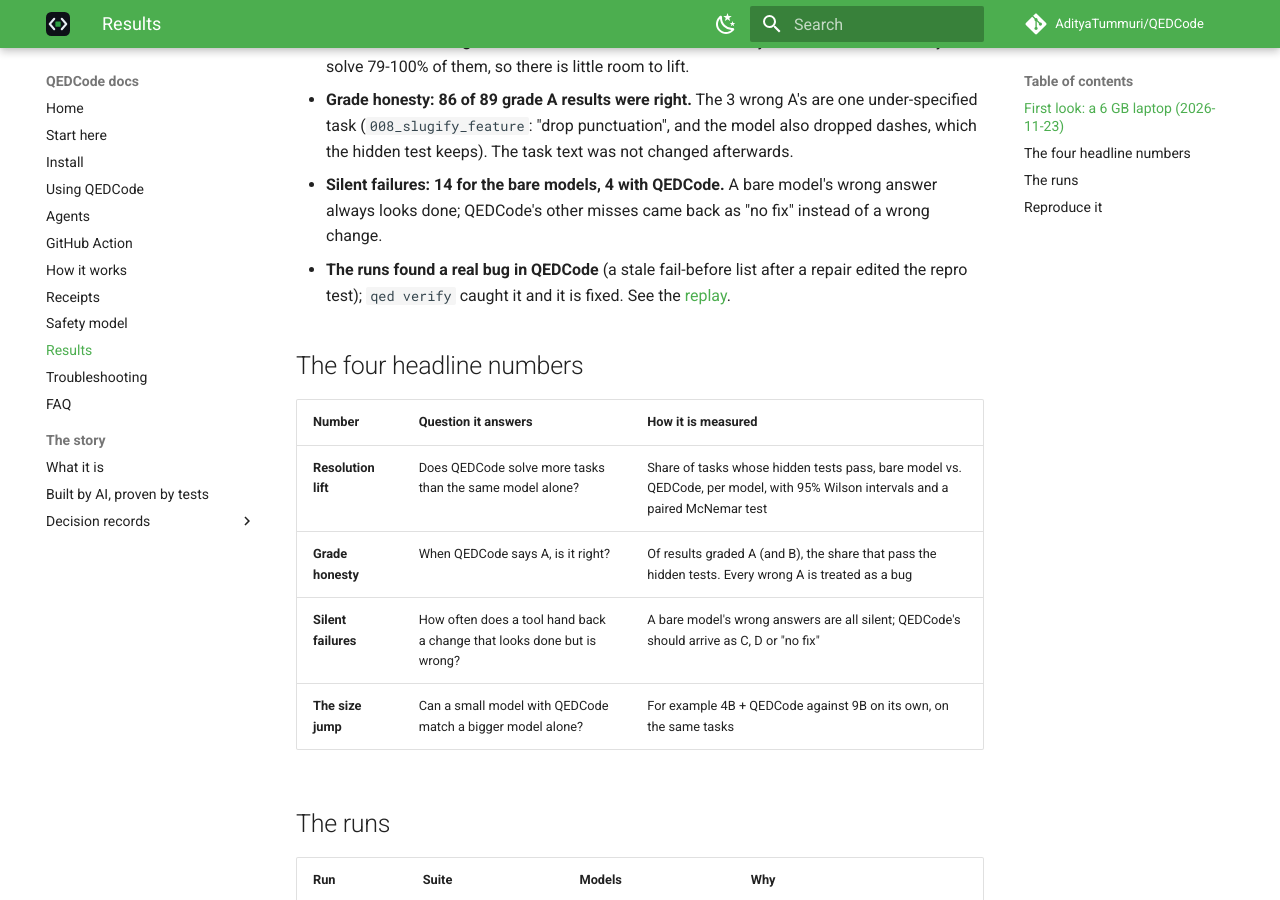
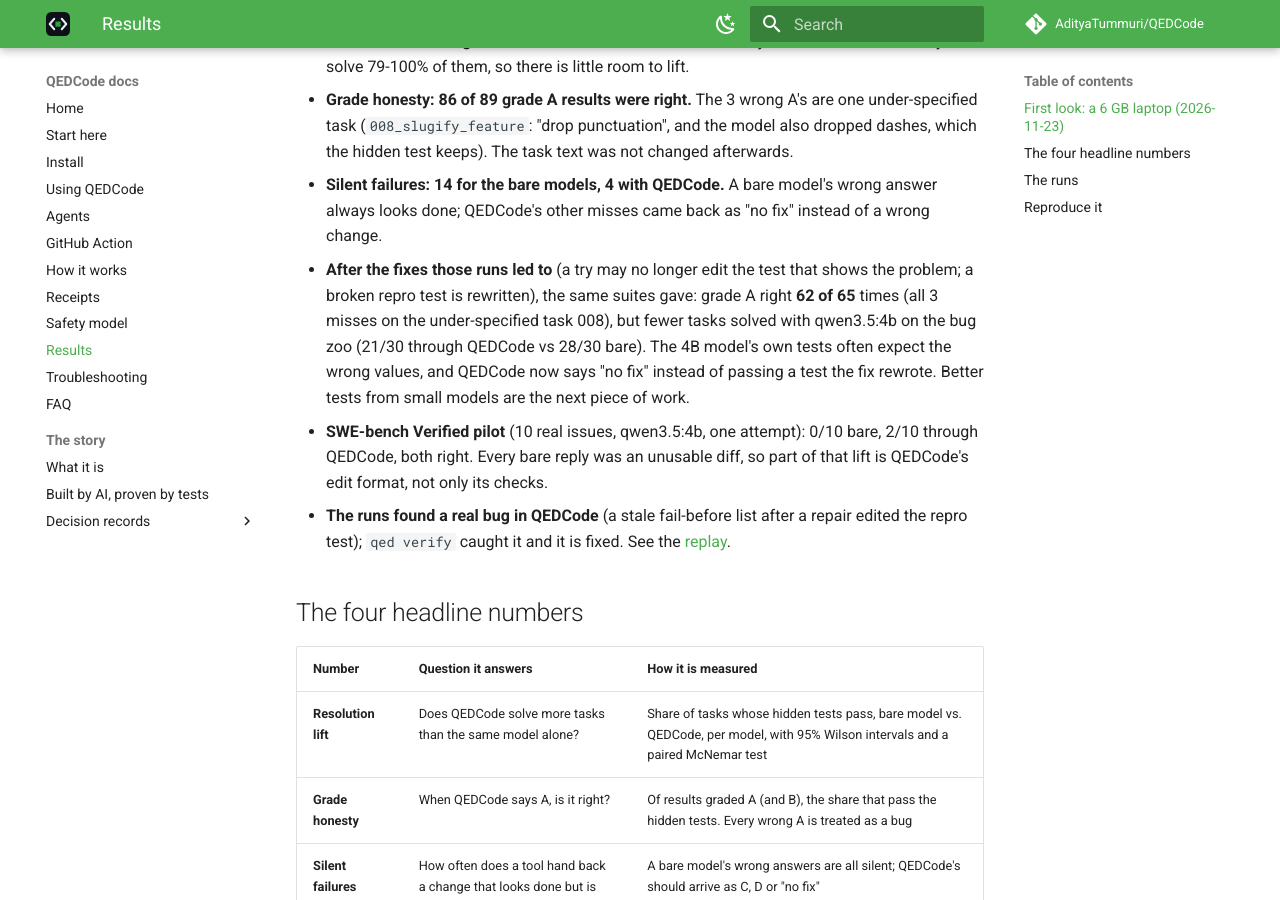
Before and after one commit to AdityaTummuri/QEDCode, an MkDocs documentation site: the page built from docs/results.md, in a window 1280 px wide and 900 px high, scrolled down 796 px. Built offline with MkDocs 1.6.1 and Material for MkDocs 9.7.7, drawn with Linux system fonts in a browser that asks for light colours; comment, search, counter and statistics services are not loaded.

Commit message:
Results: the runs after the fixes, and the SWE-bench pilot

```diff
--- a/docs/results.md
+++ b/docs/results.md
@@ -29,6 +29,15 @@ RTX 4050 Laptop GPU (6 GB), models served by Ollama, normal speed, 3 repetitions
   dashes, which the hidden test keeps). The task text was not changed afterwards.
 - **Silent failures: 14 for the bare models, 4 with QEDCode.** A bare model's wrong answer always
   looks done; QEDCode's other misses came back as "no fix" instead of a wrong change.
+- **After the fixes those runs led to** (a try may no longer edit the test that shows the
+  problem; a broken repro test is rewritten), the same suites gave: grade A right **62 of 65**
+  times (all 3 misses on the under-specified task 008), but fewer tasks solved with qwen3.5:4b on
+  the bug zoo (21/30 through QEDCode vs 28/30 bare). The 4B model's own tests often expect the
+  wrong values, and QEDCode now says "no fix" instead of passing a test the fix rewrote. Better
+  tests from small models are the next piece of work.
+- **SWE-bench Verified pilot** (10 real issues, qwen3.5:4b, one attempt): 0/10 bare, 2/10 through
+  QEDCode, both right. Every bare reply was an unusable diff, so part of that lift is QEDCode's
+  edit format, not only its checks.
 - **The runs found a real bug in QEDCode** (a stale fail-before list after a repair edited the
   repro test); `qed verify` caught it and it is fixed. See the
   [replay](https://adityatummuri.github.io/QEDCode/replays/).
```
